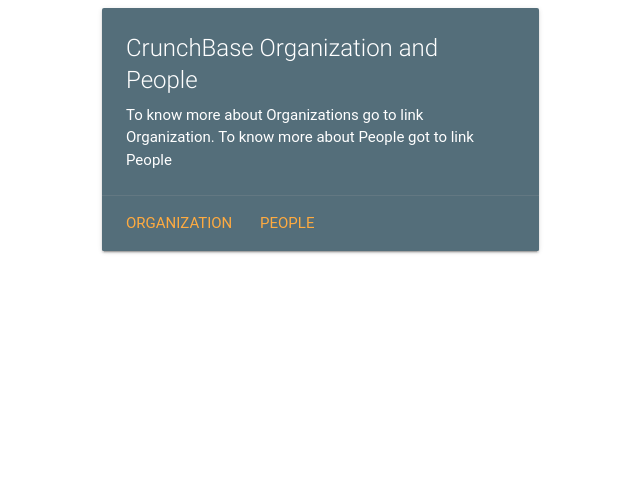
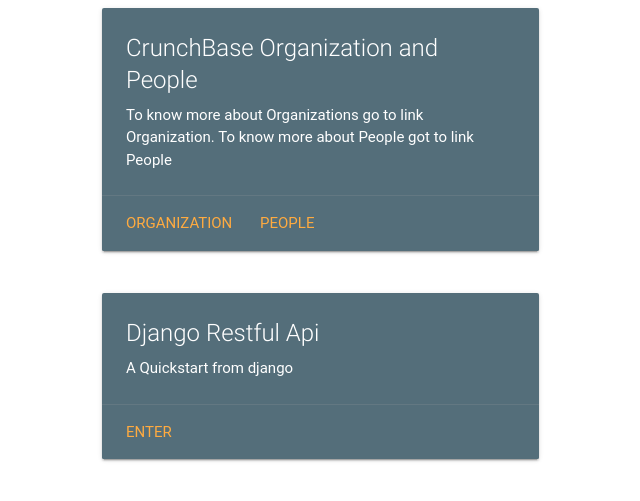
Before and after one commit to rpraval1/django-restful-app, a Django app: template restful/templates/djangoRestfulApp/index.html in a window 1280 px wide. Shown: the top 501 px of the page, without its empty margins (90-730 px from the left). Run offline with Django 3.2, Linux system fonts and the light colour scheme; the template is opened without the code that fills it, so the values that code supplies are empty; some libraries are stand-ins or nearby versions; some web fonts are replaced.

Commit message:
Added Django QuickStart

```diff
--- a/restful/templates/djangoRestfulApp/index.html
+++ b/restful/templates/djangoRestfulApp/index.html
@@ -21,4 +21,20 @@
         </div>
       </div>
 
+
+      <div class="row">
+            <div class="col s12 m6">
+              <div class="card blue-grey darken-1">
+                <div class="card-content white-text">
+                  <span class="card-title">Django Restful Api</span>
+                  <p>A Quickstart from django
+                  </p>
+                </div>
+                <div class="card-action">
+                  <a href="/django">Enter</a>
+                </div>
+              </div>
+            </div>
+          </div>
+
 {% endblock %}
--- a/restful/urls.py
+++ b/restful/urls.py
@@ -27,6 +27,6 @@ urlpatterns = [
     url(r'^admin/', admin.site.urls),
     url(r'^organizations$', views.organization),
     url(r'^people$', views.people),
-    #url(r'^', include(router.urls)),
+    url(r'^django', include(router.urls)),
     url(r'^api-auth/', include('rest_framework.urls', namespace='rest_framework'))
 ]
```
